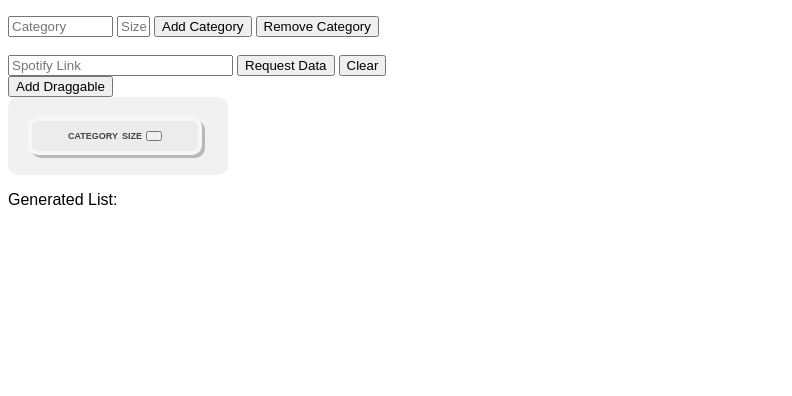
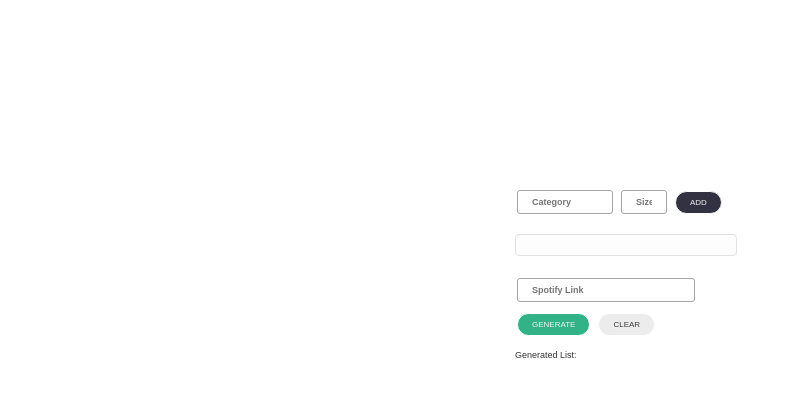
Before and after one commit to purpurbc/musikquizet, a plain HTML site: page index.html in a window 1280 px wide. Shown: the whole page, without its empty margins (0-792 px from the left). Drawn offline with Linux system fonts and the light colour scheme.

Commit message:
imporved the drag functionality. Refined the buttonplacement. CSS

```diff
--- a/css/index_style.css
+++ b/css/index_style.css
@@ -1,5 +1,12 @@
 body {
     background-color: #fff;
+
+}
+
+.content {
+    max-width: 250px;
+    margin: auto;
+    padding: 10px;
 }
 
 h1 {
@@ -13,17 +20,23 @@ h2 {
 }
 
 p {
-    color: #000000;
+    color: #333333;
+    font-size:9px;
     font-family: Arial, Helvetica, sans-serif;
 }
 
 #draggable_list {
-    background-color: #f1f1f1;
+    background-color: #fdfdfd;
     width: 200px;
     display: flex list-item;
     justify-content: center;
-    border-radius: 10px;
+    border: #e2e2e2;
+    border-style: solid;
+    border-width: 1px;
+    border-radius: 4px;
     padding: 10px;
+    margin: 10px 0px 20px 0px;
+
 
 }
 
@@ -35,17 +48,17 @@ p {
     font-size:12px;
     font-weight: bolder;
     font-family: Arial, Helvetica, sans-serif;
-    background-color: #ececec;
+    background-color: #ffffff;
     width: 150px;
     margin: 10px;
     padding: 8px;
     display: flex;
     justify-content: center;
-    border-radius: 10px;
-    border: #f7f7f7;
+    border-radius: 3px;
+    border: #a5a5a5;
     border-style: solid;
-    border-width: 4px;
-    box-shadow:3px 3px #0000003d;
+    border-width: 1px;
+    box-shadow:3px 3px #7c7c7c3d;
 }
 
 .category {
@@ -55,6 +68,7 @@ p {
     font-size:9px;
     font-family: Arial, Helvetica, sans-serif;
     margin: 2px;
+
 }
 
 .size {
@@ -67,5 +81,79 @@ p {
 }
 
 .remove_draggable {
+    all: initial;
+    font-weight: bold;
+    font-size:12px;
+    font-family: Arial, Helvetica, sans-serif;
+    margin-left: 10px;
+
+    cursor: pointer;
+}
+
+#size_input {
+    width: 1em;
+  }
+
+.header_container {
+    height: 90px;
+    padding: 30px;
+    margin-bottom: 20px;
+}
+
+.button {
+    padding: 6px 14px;
+    text-align: center;
+    text-decoration: none;
+    display: inline-block;
+    font-size:8px;
+    font-family: Arial, Helvetica, sans-serif;
+    margin: 1px 2px 5px 2px;
+    transition-duration: 0.4s;
+    cursor: pointer;
+    background-color: rgb(50, 50, 66);
+    color: rgb(241, 241, 241);
+    border: #ffffff;
+    border-style: solid;
+    border-width: 1px;
+    border-radius: 20px;
+}
+
+.button:hover {
+    background-color: #6e6e6e;
+    color: white;
+}
+
+.button_generate {
+    background-color: rgb(49, 179, 135);
+}
+
+.button_clear {
+    background-color: rgb(236, 236, 236);
+    color: rgb(61, 61, 61);
+}
+
+.button_generate:hover {
+    background-color: #70ddbc;
+    color: white;
+}
+
+.button_clear:hover {
+    background-color: #ffffff;
+    color: rgb(112, 112, 112);
+}
+
+.input_field {
+    all: initial;
+    font-weight: bold;
+    padding: 6px 14px;
+    color: #444444;
+    font-size:9px;
+    font-family: Arial, Helvetica, sans-serif;
+    border-style: solid;
+    border-radius: 3px;
+    border: #a5a5a5;
+    border-style: solid;
+    border-width: 1px;
     margin: 2px;
+    margin-bottom: 10px;
 }
--- a/index.html
+++ b/index.html
@@ -7,38 +7,38 @@
     <link rel="stylesheet" href="css/index_style.css">
 </head>
 <body>
+  <div class="content">
+    <header>
+      <div class="header_container" >
 
-    <ol id="list_category_names"></ol>
-    <ol id="list_category_sizes"></ol>
-    <input type="text" id="category_name" placeholder="Category" size="10" minlength="20" maxlength="200" required />
-    <input type="text" id="category_size" placeholder="Size" size="1" minlength="1" maxlength="1" required />
-    <button onclick="add_category()" class="buttonClass">
-    Add Category</button>
-    <button onclick="remove_category()" class="buttonClass">
-    Remove Category</button><br><br>
+      </div>
+    </header>
 
-    <input type="text" id="input_spotify_link" on name="link_name" placeholder="Spotify Link" size="25" minlength="20" maxlength="200" required>
-    <button onclick="full_request('c69fdbfb0e20482b85142fb997c14208', '05a7149bd02f428ea83927bfa0104181')">Request Data</button>
-    <button onclick="clear_generated_list()">Clear</button>
-
-    <br><button onclick="add_draggable()" class="buttonClass">
-      Add Draggable</button>
+    <input class="input_field" type="text" id="category_name" placeholder="Category" size="10" minlength="20" maxlength="200" required />
+    <input class="input_field" type="text" id="category_size" placeholder="Size" size="1" minlength="1" maxlength="1" required />
+    <button onclick="add_category()" class="button">
+    ADD</button>
 
     <div id="draggable_list">
 
-      <div class="draggable">
+      <!-- <div class="draggable">
         <div class="category">
           CATEGORY</div>
         <div class="size">
           SIZE</div>
         <button id="rmv_1_btn" onclick="remove_draggable(this.id)" class="remove_draggable">
-      </div>
+      </div> -->
 
     </div>
 
-    <p id="p">Generated List:<br></p>
+    <input class="input_field" type="text" id="input_spotify_link" on name="link_name" placeholder="Spotify Link" size="25" minlength="20" maxlength="200" required>
+    <button class="button button_generate" onclick="full_request('c69fdbfb0e20482b85142fb997c14208', '05a7149bd02f428ea83927bfa0104181')">GENERATE</button>
+    <button class="button button_clear" onclick="clear_generated_list()">CLEAR</button>
 
 
+
+    <p id="p">Generated List:<br></p>
+  </div>
 </body>
 </html>
 <script src="js/spotify_web.js"></script>
--- a/js/spotify_web.js
+++ b/js/spotify_web.js
@@ -71,7 +71,7 @@ function full_request(client_id, client_secret) {
         if (Http.readyState === XMLHttpRequest.DONE && Http.status === 200) {
 
             // Print the access token
-            alert(Http.response['access_token']);
+            // alert(Http.response['access_token']);
             //document.body.innerHTML = "<h1>Success1</h1>";
 
             // Go to STEP 2
@@ -111,7 +111,7 @@ function get_playlist_data(playlist_url, access_token) {
         if (Http.readyState === XMLHttpRequest.DONE && Http.status === 200) {
 
             // Print the response
-            alert(Http.response['tracks']['items']);
+            // alert(Http.response['tracks']['items']);
             //document.body.innerHTML = "<h1>Success2</h1>";
 
             // Go to STEP 3
@@ -126,23 +126,35 @@ function get_playlist_data(playlist_url, access_token) {
 // Parse the data and create the list
 function parse_playlist_data(playlist_data) {
 
-    let categories = document.getElementById("list_category_names").getElementsByTagName("li");
-    let songs_per_category = document.getElementById("list_category_sizes").getElementsByTagName("li");
+    let draggables = document.getElementById("draggable_list");
+    let categories = [];
+    let num_categories = 0;
+    for (const child of draggables.children) {
+        categories[num_categories] = child.firstElementChild.value;
+        num_categories += 1;
+
+    }
+    let songs_per_category = [];
+    let counter = 0;
+    for (const child of draggables.children) {
+        songs_per_category[counter] = child.children[1].value;
+        counter += 1;
+    }
     console.log(categories);
     console.log(songs_per_category);
 
     var par = document.getElementById("p");
 
     let category = 0;
-    console.log(categories[category].textContent);
+    console.log(categories[category]);
     let song = 0;
     par.innerHTML += '<br>Facit MQ v.' + week + ' (' + year + ')<br><br>';
-    par.innerHTML += 'Kategori ' +  (category+1) + ': ' + (categories[category].textContent) + ': ' + (songs_per_category[category].textContent*2) + 'p';
+    par.innerHTML += 'Kategori ' +  (category+1) + ': ' + (categories[category]) + ': ' + (songs_per_category[category]*2) + 'p';
 
     //Print each track's name and artist
     let i = 0;
-    //console.log(playlist_data['tracks']['items'])
-    //console.log(playlist_data['tracks']['items'][i]['track']['artists'][0]['name'])
+    console.log(playlist_data['tracks']['items'])
+    console.log(playlist_data['tracks']['items'][i]['track']['artists'][0]['name'])
     for (const i in playlist_data['tracks']['items']) {
 
         let track_name = playlist_data['tracks']['items'][i]['track']['name'];
@@ -161,8 +173,8 @@ function parse_playlist_data(playlist_data) {
 
         song += 1;
 
-        if (song == songs_per_category[category].textContent && category != songs_per_category.length - 1) {
-            par.innerHTML += '<br><br>Kategori ' + (category+2) + ': ' + (categories[category+1].textContent) + ': ' + (songs_per_category[category+1].textContent*2) + 'p';
+        if (song == songs_per_category[category] && category != songs_per_category.length - 1) {
+            par.innerHTML += '<br><br>Kategori ' + (category+2) + ': ' + (categories[category+1]) + ': ' + (songs_per_category[category+1].textContent*2) + 'p';
             song = 0;
             category += 1;
         }
@@ -186,6 +198,8 @@ let draggingEle;
 // The current position of mouse relative to the dragging element
 let x = 0;
 let y = 0;
+let prev_x = 0; //not in use
+let prev_y = 0;
 
 let placeholder;
 let isDraggingStarted = false;
@@ -210,6 +224,8 @@ const mouseDownHandler = function (e) {
     const rect = draggingEle.getBoundingClientRect();
     x = e.pageX - rect.left;
     y = e.pageY - rect.top;
+    prev_x = x;
+    prev_y = y;
 
     // Attach the listeners to `document`
     document.addEventListener('mousemove', mouseMoveHandler);
@@ -270,7 +286,9 @@ const mouseMoveHandler = function (e) {
 const mouseUpHandler = function () {
 
     // Remove the placeholder
-    placeholder && placeholder.parentNode.removeChild(placeholder);
+    // Check if the placehoplder and its parentnode exist parent
+    // Otherwise, the draggable will be stuck to the mouse if we click it
+    (placeholder && placeholder.parentNode) && placeholder.parentNode.removeChild(placeholder);
     // Reset the flag
     isDraggingStarted = false;
 
@@ -321,19 +339,11 @@ const swap = function (nodeA, nodeB) {
 // Add list item to list_category_names and list_category_sizes
 function add_category() {
 
-    var category_names_list = document.getElementById("list_category_names");
-    var category = document.getElementById("category_name");
-    var li = document.createElement("li");
-    li.setAttribute('id', category.value);
-    li.appendChild(document.createTextNode(category.value));
-    category_names_list.appendChild(li);
+    var category_name = document.getElementById("category_name");
 
-    var category_sizes_list = document.getElementById("list_category_sizes");
     var category_size = document.getElementById("category_size");
-    var li2 = document.createElement("li");
-    li2.setAttribute('id', category_size.value);
-    li2.appendChild(document.createTextNode(category_size.value));
-    category_sizes_list.appendChild(li2);
+
+    add_draggable(category_name.value, category_size.value);
 
     clear_input_field("category_name");
     clear_input_field("category_size");
@@ -376,7 +386,7 @@ NodeList.prototype.remove = HTMLCollection.prototype.remove = function() {
 }
 
 // Add list item to list_category_names and list_category_sizes
-function add_draggable() {
+function add_draggable(category_name, category_size) {
 
     var draggable_list = document.getElementById("draggable_list");
 
@@ -386,23 +396,31 @@ function add_draggable() {
     new_draggable.setAttribute('style', "");
 
     // Create the div for the category name, size and the button to remove the draggable
-    var new_category = document.createElement("div");
-    new_category.setAttribute('class', "category");
-    new_category.appendChild(document.createTextNode("Category"));
+    var name_input_area = document.createElement("input");
+    name_input_area.setAttribute('type','text');
+    name_input_area.setAttribute('class','category');
+    name_input_area.setAttribute('placeholder','NAME');
+    name_input_area.setAttribute('size','10');
+    name_input_area.setAttribute('value',category_name);
 
-    var new_size = document.createElement("div");
-    new_size.setAttribute('class', "size");
-    new_size.appendChild(document.createTextNode("Size"));
+    var size_input_area = document.createElement("input");
+    size_input_area.setAttribute('type','number');
+    size_input_area.setAttribute('class','category');
+    size_input_area.setAttribute('placeholder','N');
+    size_input_area.setAttribute('id','size_input_area');
+    size_input_area.setAttribute('min','1');
+    size_input_area.setAttribute('max','99');
+    size_input_area.setAttribute('value',category_size);
 
     var new_remove_draggable_btn = document.createElement("button");
-
     new_remove_draggable_btn.setAttribute('id', "rmv_".concat(draggable_list.childElementCount+1,"_btn"));
     new_remove_draggable_btn.setAttribute('onclick', "remove_draggable(this.id)");
     new_remove_draggable_btn.setAttribute('class', "remove_draggable");
+    new_remove_draggable_btn.appendChild(document.createTextNode("X"));
 
     // Append everything to the draggable container
-    new_draggable.appendChild(new_category);
-    new_draggable.appendChild(new_size);
+    new_draggable.appendChild(name_input_area);
+    new_draggable.appendChild(size_input_area);
     new_draggable.appendChild(new_remove_draggable_btn);
 
     // Append the draggable container to the list
```
